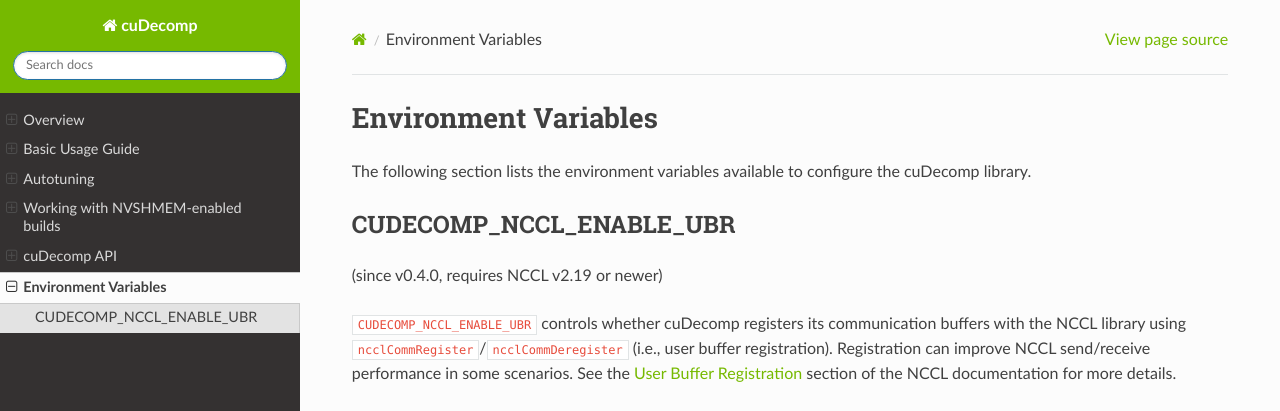
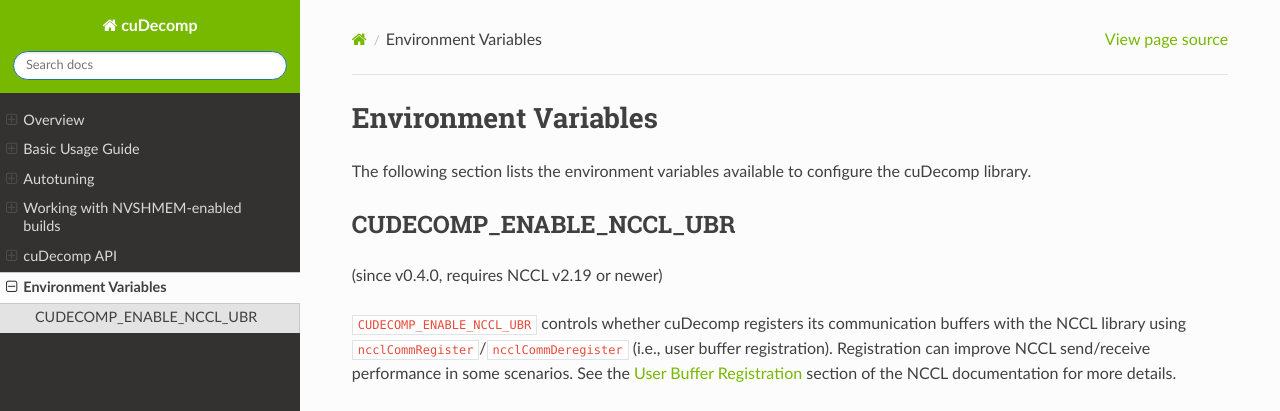
Before and after one commit to NVIDIA/cuDecomp, a Sphinx documentation site: the page built from docs/env_vars.rst, in a window 1280 px wide. Shown: the top 411 px of the page. Built offline with Sphinx 7.4.7 and the Read the Docs theme 2.0.0, drawn with Linux system fonts in a browser that asks for light colours.

```diff
--- a/docs/env_vars.rst
+++ b/docs/env_vars.rst
@@ -5,11 +5,11 @@ Environment Variables
 
 The following section lists the environment variables available to configure the cuDecomp library.
 
-CUDECOMP_NCCL_ENABLE_UBR
+CUDECOMP_ENABLE_NCCL_UBR
 ------------------------
 (since v0.4.0, requires NCCL v2.19 or newer)
 
-:code:`CUDECOMP_NCCL_ENABLE_UBR` controls whether cuDecomp registers its communication buffers with the NCCL library using :code:`ncclCommRegister`/:code:`ncclCommDeregister` (i.e., user buffer registration).
+:code:`CUDECOMP_ENABLE_NCCL_UBR` controls whether cuDecomp registers its communication buffers with the NCCL library using :code:`ncclCommRegister`/:code:`ncclCommDeregister` (i.e., user buffer registration).
 Registration can improve NCCL send/receive performance in some scenarios. See the `User Buffer Registration <https://docs.nvidia.com/deeplearning/nccl/user-guide/docs/usage/bufferreg.html>`_
 section of the NCCL documentation for more details.
 
```
